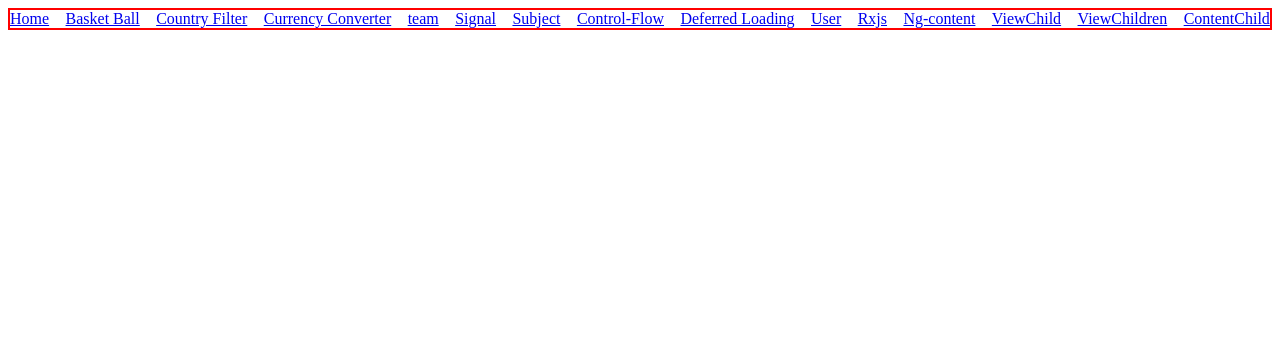
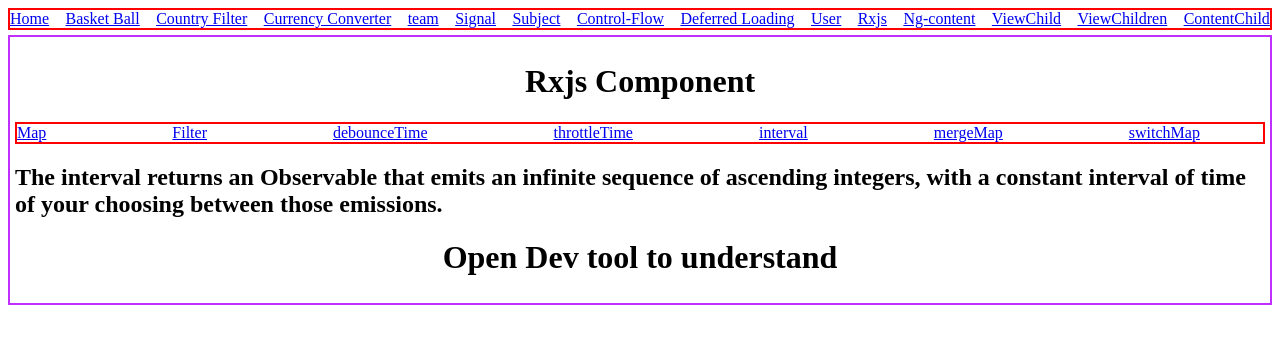
Before and after one commit to shailendrakumarsaini/ng_version_17, an Angular app: page /rxjs/interval in a window 1280 px wide. Before the commit this address led to /. Shown: the top 344 px of the page. Built offline with nearby package versions, Linux system fonts and the light colour scheme.

Commit message:
feat: interval component

```diff
--- a/src/app/app.routes.ts
+++ b/src/app/app.routes.ts
@@ -3,6 +3,7 @@ import { MapComponent } from './rxjs/map/map.component';
 import { FilterComponent } from './rxjs/filter/filter.component';
 import { DebounceTimeComponent } from './rxjs/debounce-time/debounce-time.component';
 import { ThrottleTimeComponent } from './rxjs/throttle-time/throttle-time.component';
+import { IntervalComponent } from './rxjs/interval/interval.component';
 import { MergeMapComponent } from './rxjs/merge-map/merge-map.component';
 import { SwitchMapComponent } from './rxjs/switch-map/switch-map.component';
 import { CurrencyConverterComponent } from './currency-converter/currency-converter.component';
@@ -41,6 +42,7 @@ export const routes: Routes = [
             { path: 'filter', component : FilterComponent },
             { path: 'debounce-time', component : DebounceTimeComponent },
             { path: 'throttle-time', component : ThrottleTimeComponent },
+            { path: 'interval', component : IntervalComponent },
             { path: 'merge-map', component : MergeMapComponent },
             { path: 'switch-map', component : SwitchMapComponent },
         ]
--- /dev/null
+++ b/src/app/rxjs/interval/interval.component.html
@@ -0,0 +1,3 @@
+<h2>The interval returns an Observable that emits an infinite sequence of ascending integers, with a constant interval
+    of time of your choosing between those emissions.
+</h2>
--- /dev/null
+++ b/src/app/rxjs/interval/interval.component.ts
@@ -0,0 +1,23 @@
+import { Component } from '@angular/core';
+import { interval } from 'rxjs';
+
+@Component({
+  selector: 'app-interval',
+  standalone: true,
+  imports: [],
+  templateUrl: './interval.component.html',
+  styleUrl: './interval.component.scss'
+})
+export class IntervalComponent {
+
+  source = interval(1000); // emits an infinite sequence of ascending integer value every 1 second
+
+  ngOnInit(): void {
+    this.source.subscribe({
+      next : (res) =>{
+        console.log(res);
+      }
+    });
+  }
+
+}
--- a/src/app/rxjs/rxjs.component.html
+++ b/src/app/rxjs/rxjs.component.html
@@ -5,6 +5,7 @@
         <a [routerLink]="'filter'"> Filter</a><br>
         <a [routerLink]="'debounce-time'"> debounceTime</a><br>
         <a [routerLink]="'throttle-time'"> throttleTime</a><br>
+        <a [routerLink]="'interval'"> interval</a><br>
         <a [routerLink]="'merge-map'"> mergeMap</a><br>
         <a [routerLink]="'switch-map'"> switchMap</a><br>
     </nav>
```
Also changed, not shown: src/app/rxjs/interval/interval.component.scss (added), 1 other file (tests, documents, lock files or other folders).
